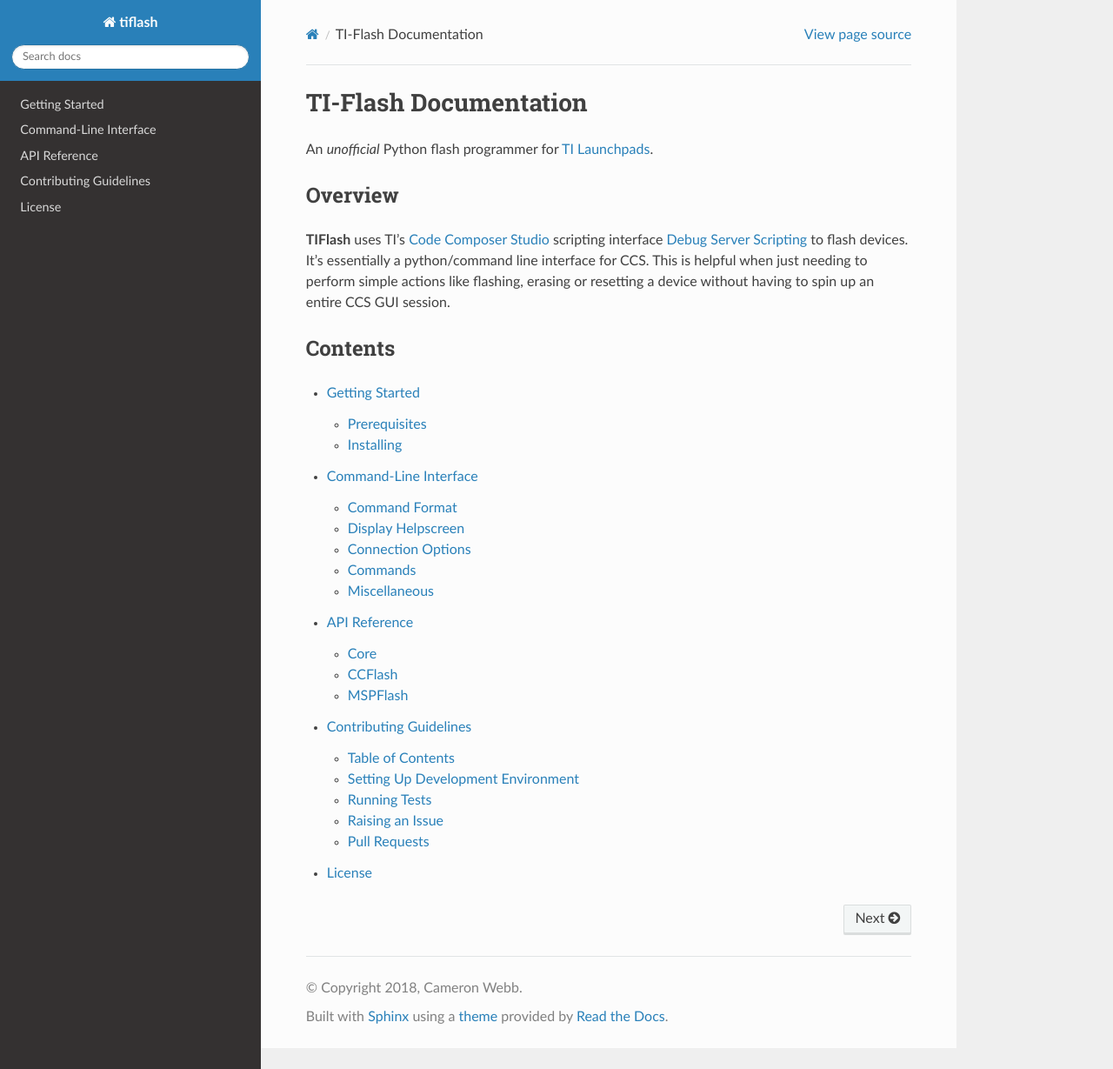
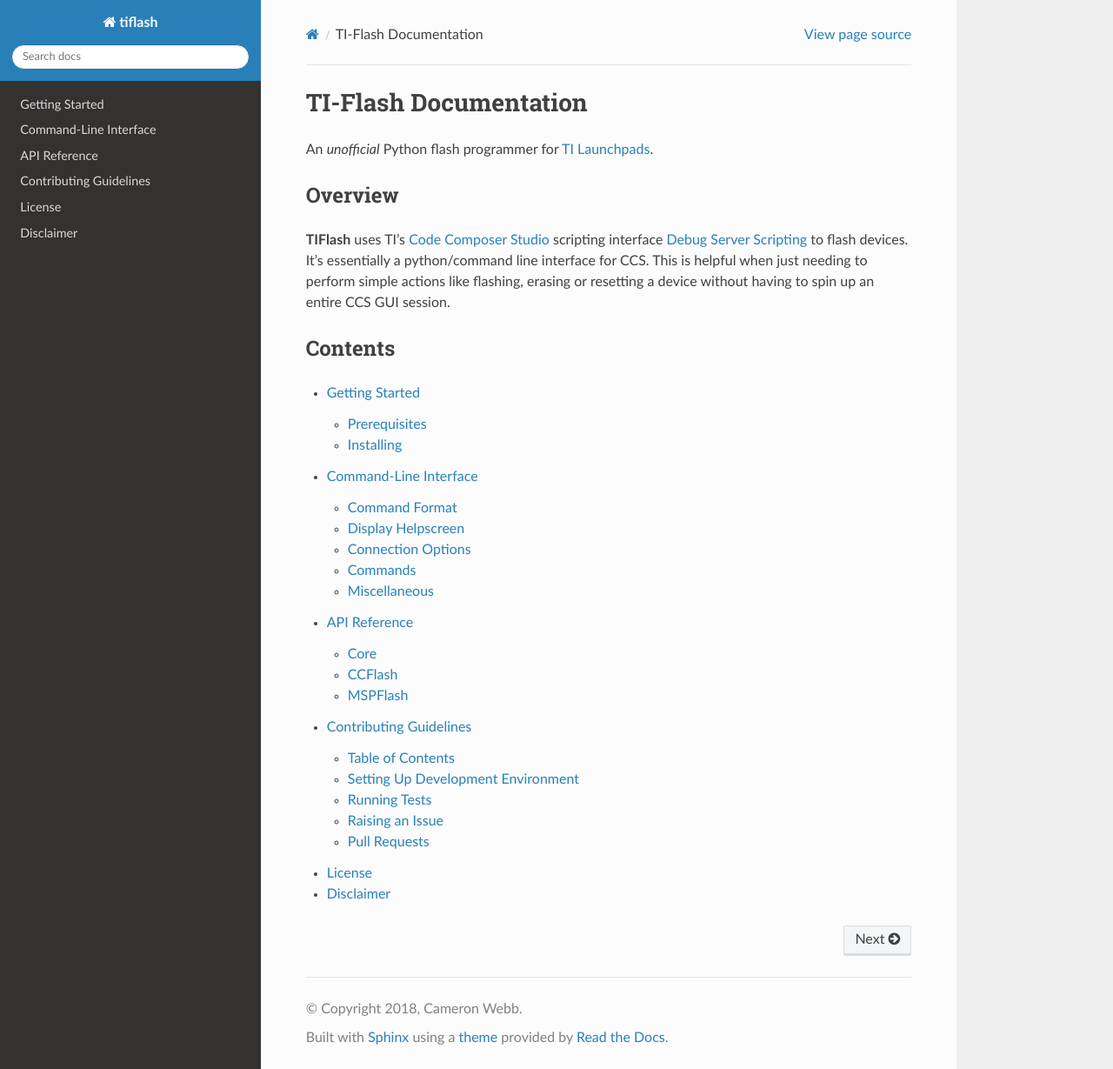
Before and after one commit to webbcam/tiflash, a Sphinx documentation site: the page built from docs/source/index.rst, in a window 1280 px wide and 1229 px high. Shown: the whole window at 87% size. Built offline with Sphinx 7.4.7 and the Read the Docs theme 2.0.0, drawn with Linux system fonts in a browser that asks for light colours.

Commit message:
update docs; added disclaimer

```diff
--- /dev/null
+++ b/docs/source/disclaimer.rst
@@ -0,0 +1,6 @@
+.. _disclaimer:
+
+Disclaimer
+==========
+
+  .. literalinclude:: ../../DISCLAIMER
--- a/docs/source/index.rst
+++ b/docs/source/index.rst
@@ -34,6 +34,7 @@
    api
    contributing
    license
+   disclaimer
 
 .. External Links
 .. _Debug Server Scripting: http://software-dl.ti.com/ccs/esd/documents/users_guide/sdto_dss_handbook.html
--- a/docs/source/license.rst
+++ b/docs/source/license.rst
@@ -4,4 +4,4 @@
 =======
 TIFlash is released under the *MIT license*:
 
-  .. literalinclude:: ../../LICENSE.txt
+  .. literalinclude:: ../../LICENSE
```
Also changed, not shown: 3 other files.
